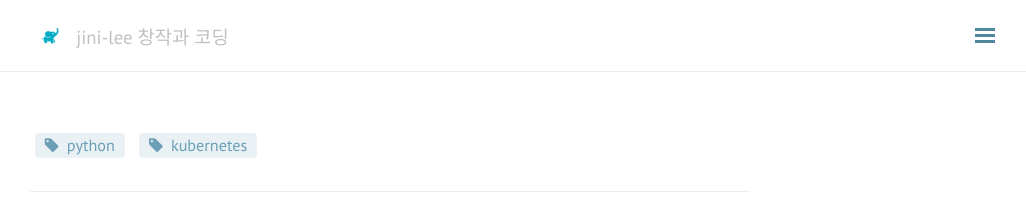
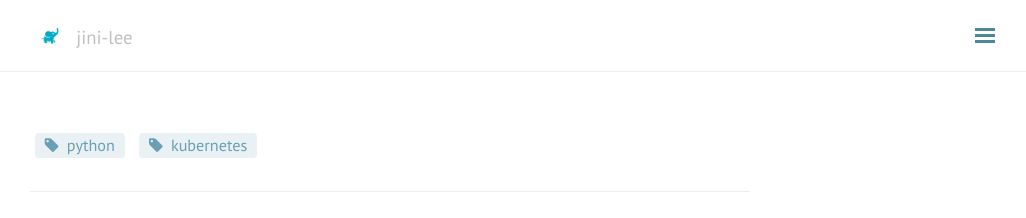
Before and after one commit to jini-lee/jini-lee.github.com, a Jekyll site: the page built from index.html, in a window 1280 px wide. Shown: the top 218 px of the page, without its empty margins (250-1276 px from the left). Built offline with Jekyll 4.4.1, drawn with Linux system fonts in a browser that asks for light colours; nearby versions of some CDN libraries; comment, search, counter and statistics services are not loaded; some of the changed lines change nothing that is shown.

Commit message:
Update _config.yml

```diff
--- a/_config.yml
+++ b/_config.yml
@@ -1,7 +1,7 @@
 # Site Info
-title: jini-lee 창작과 코딩
-tagline: 'jini-lee 창작과 코딩'
-description: '개발하며 기록하고 저장하기'
+title: jini-lee의 아카이브
+tagline: 'jini-lee'
+description: ''
 baseurl: ""
 url: http://jini-lee.github.io
 
```
